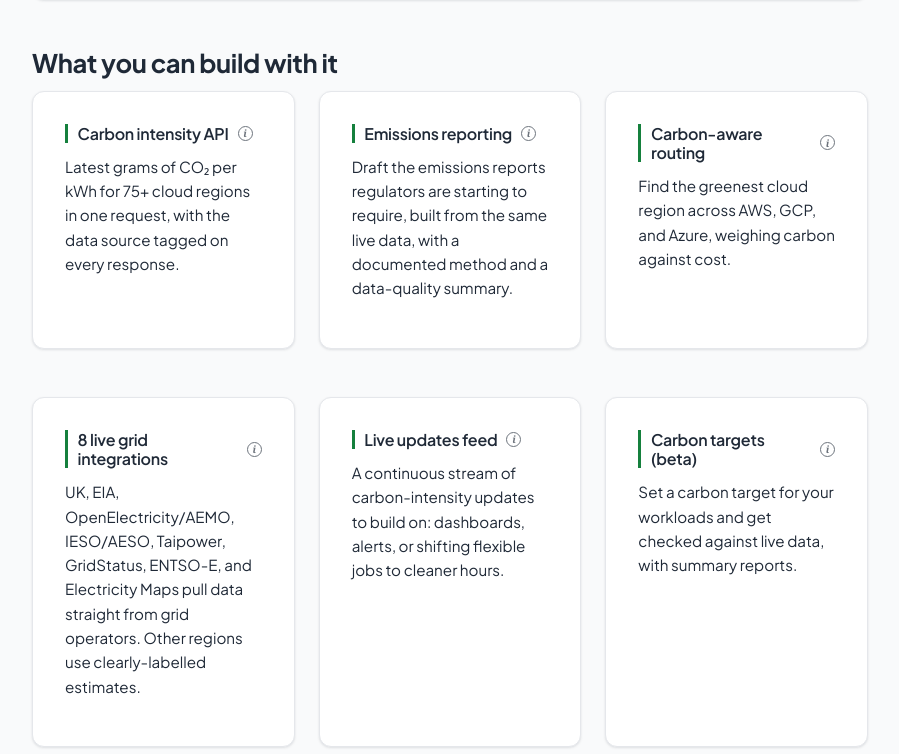
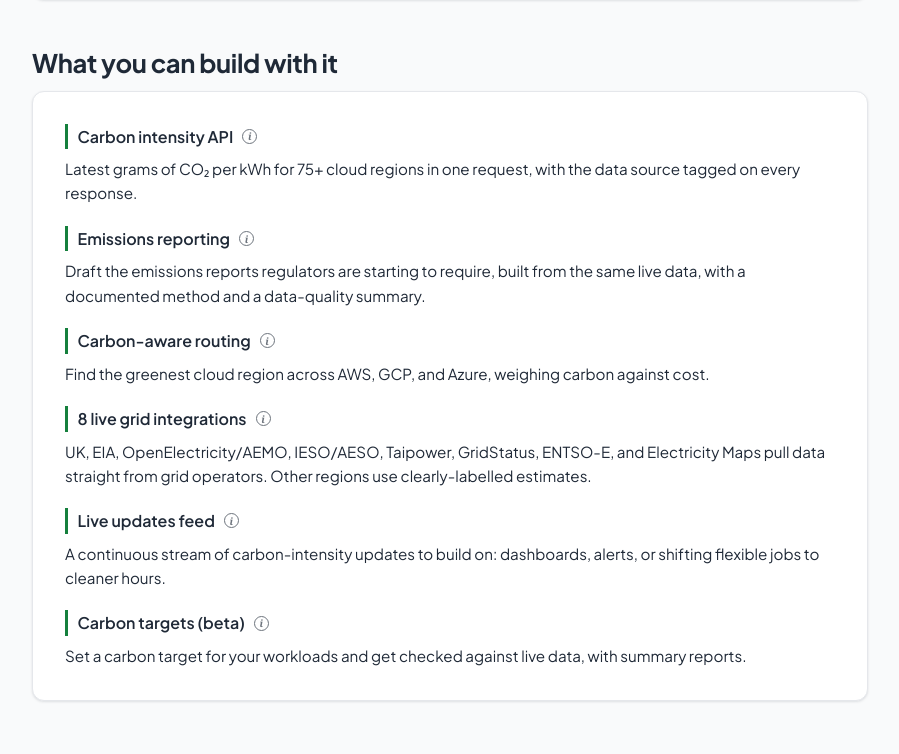
Before and after one commit to peterklingelhofer/carbon-lens, a React (Vite) app in the folder web/: page / in a window 1280 px wide. Shown: the part 1450-2204 px from the top of the page, without its empty margins (190-1089 px from the left). Built offline with nearby package versions, Linux system fonts and the light colour scheme; no server answers.

Commit message:
refactor(web): replace the capability card grid with a definition list

```diff
--- a/web/src/pages/Landing.tsx
+++ b/web/src/pages/Landing.tsx
@@ -1,6 +1,6 @@
 import { Link } from "react-router-dom";
 import { InfoTip } from "../components/InfoTip";
-import { card as baseCard, grid3, sectionStyle } from "../styles";
+import { card as baseCard, sectionStyle } from "../styles";
 
 const section: React.CSSProperties = { ...sectionStyle(), padding: "3rem 2rem" };
 const card: React.CSSProperties = { ...baseCard, padding: "2rem" };
@@ -210,7 +210,8 @@ export function Landing() {
         </div>
 
         <h2 style={heading()}>What you can build with it</h2>
-        <div style={grid3}>
+        <div style={card}>
+          <dl style={{ display: "grid", gap: "1.25rem", margin: 0 }}>
             {[
               {
                 title: "Carbon intensity API",
@@ -243,14 +244,15 @@ export function Landing() {
                 tip: "Modelled on an SLA (service-level agreement), a measurable promise about a service. Here that promise is a carbon ceiling, e.g. 'stay under 100 gCO₂/kWh'. Beta: checks run in memory and reset on restart, and carry no third-party assurance.",
               },
             ].map((item) => (
-            <div key={item.title} style={card}>
-              <div style={{ display: "flex", alignItems: "center", gap: "0.25rem" }}>
-                <h3 style={featureTitle}>{item.title}</h3>
+              <div key={item.title}>
+                <dt style={{ display: "flex", alignItems: "center", gap: "0.25rem" }}>
+                  <span style={featureTitle}>{item.title}</span>
                   <InfoTip label={item.title} text={item.tip} />
-              </div>
-              <p style={{ marginTop: "0.75rem", fontSize: "0.95rem" }}>{item.desc}</p>
+                </dt>
+                <dd style={{ margin: "0.5rem 0 0", fontSize: "0.95rem" }}>{item.desc}</dd>
               </div>
             ))}
+          </dl>
         </div>
 
         {/* What makes a grid greener - the one centered interlude */}
--- a/web/src/styles.ts
+++ b/web/src/styles.ts
@@ -33,12 +33,6 @@ export function providerChip(provider: string): React.CSSProperties {
     background: PROV_BG[provider] ?? "var(--prov-gcp-bg)",
   };
 }
-
-export const grid3: React.CSSProperties = {
-  display: "grid",
-  gridTemplateColumns: "repeat(auto-fit, minmax(240px, 1fr))",
-  gap: "1.5rem",
-};
 
 // Dimmed secondary text, used for captions and helper copy across components
 export const muted: React.CSSProperties = {
```
Lines whose indentation alone changed are shown as unchanged.
